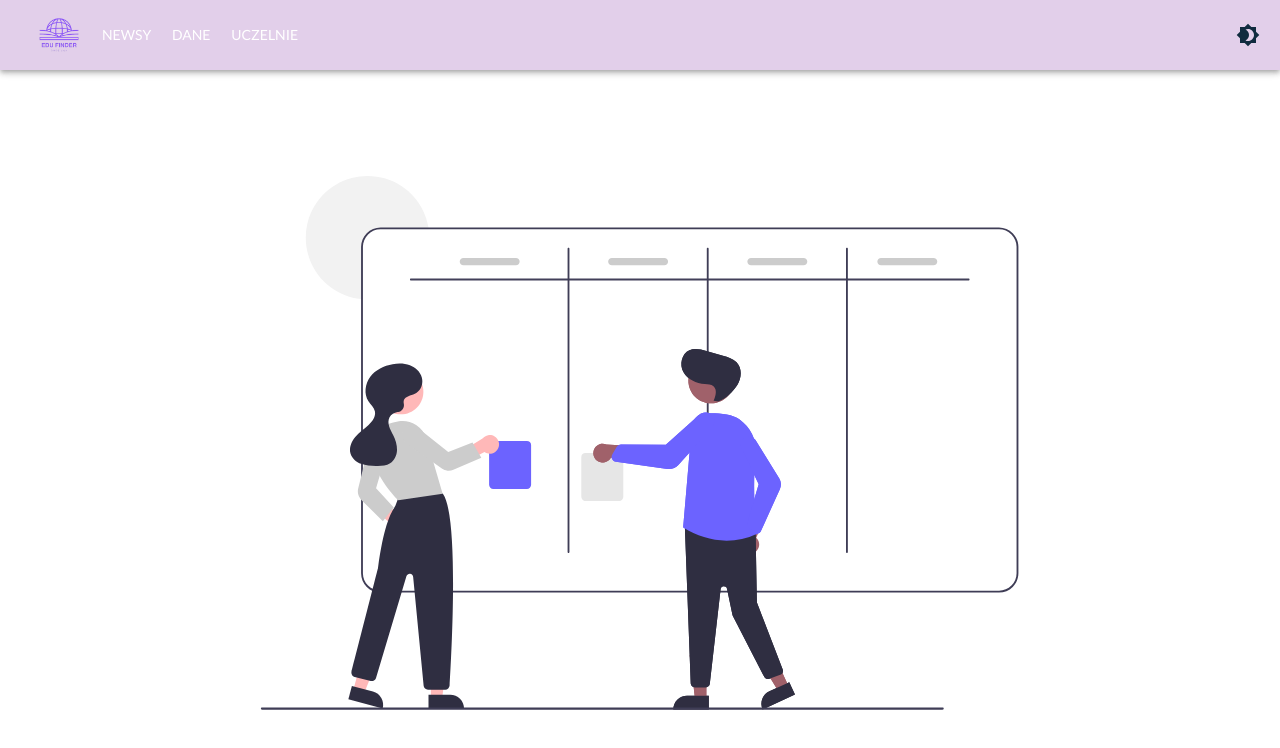
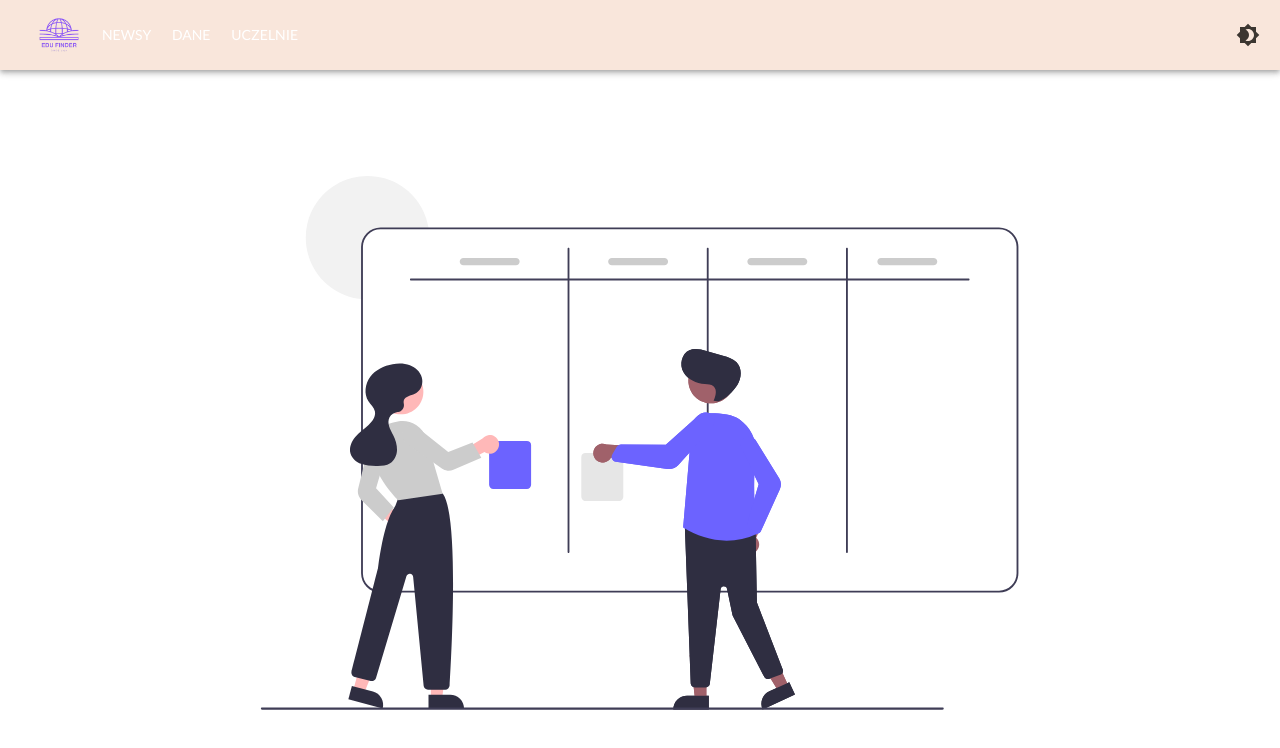
Before and after one commit to wiktornobis/Study-app, a React (Vite) app: page / in a window 1280 px wide. Shown: the top 748 px of the page. Built offline with nearby package versions, Linux system fonts and the light colour scheme; a web font is replaced by a local one.

Commit message:
update color pallete

```diff
--- a/src/less/params.less
+++ b/src/less/params.less
@@ -27,14 +27,17 @@
 @spacing-xxl: 150px;
 
 
-@color-primary: #E2CFEA;
-@color-secondary: #A06CD5;
-@color-tertiary: #6247AA;
+@color-primary: #f9e6db;
+@color-secondary: #3c3631;
+@color-tertiary: #ec4c23;
+@color-orange: #f99115;
 @color-primary-blue: #102B3F;
 @color-dark-green: #062726;
 
-@color-primary-dark-mode: #483C48;
-@color-ametyst-dark-mode: #7A4A99;
+@color-primary-dark-mode: #cfcac6;
+@color-secondary-dark-mode: #2e2b27;
+@color-tertiary-dark-mode: #ff7043;
+@color-orange-dark-mode: #ffaf49;
 @color-tertiary-dark-mode: #413A58;
 @color-primary-blue-dark-mode: #0A1A24;
 @color-dark-green-dark-mode: #031313;
--- a/src/ts/theme/ToggleColorMode.tsx
+++ b/src/ts/theme/ToggleColorMode.tsx
@@ -34,22 +34,22 @@ const ToggleColorMode: React.FC<ToggleColorModeProps> = ({ children }) => {
                 palette: {
                     mode,
                     primary: {
-                        main: mode === 'light' ? "#E2CFEA" : "#483C48",
-                        contrastText: mode === 'light' ? "#102B3F" : "#FFFFFF",
+                        main: mode === 'light' ? "#f9e6db" : "#cfcac6",
+                        contrastText: mode === 'light' ? "#3c3631" : "#2e2b27",
                     },
                     secondary: {
-                        main: mode === 'light' ? "#A06CD5" : "#7A4A99",
-                        contrastText: mode === 'light' ? "#102B3F" : "#FFFFFF",
+                        main: mode === 'light' ? "#3c3631" : "#7A4A99",
+                        contrastText: mode === 'light' ? "#ffffff" : "#e8e8e8",
                     },
                     background: {
-                        default: mode === 'light' ? '#e8e8e8' : '#031313',
-                        paper: mode === 'light' ? '#FFFFFF' : '#483C48',
+                        default: mode === 'light' ? '#ffffff' : '#2e2b27',
+                        paper: mode === 'light' ? '#f9e6db' : '#3c3631',
                     },
                     text: {
-                        primary: mode === 'light' ? '#102B3F' : '#E8E8E8',
-                        secondary: mode === 'light' ? '#6247AA' : '#D0D0D0',
+                        primary: mode === 'light' ? '#3c3631' : '#cfcac6',
+                        secondary: mode === 'light' ? '#6247AA' : '#9e91a0',
                     },
-                },
+                }
             }),
         [mode]
     );
```
